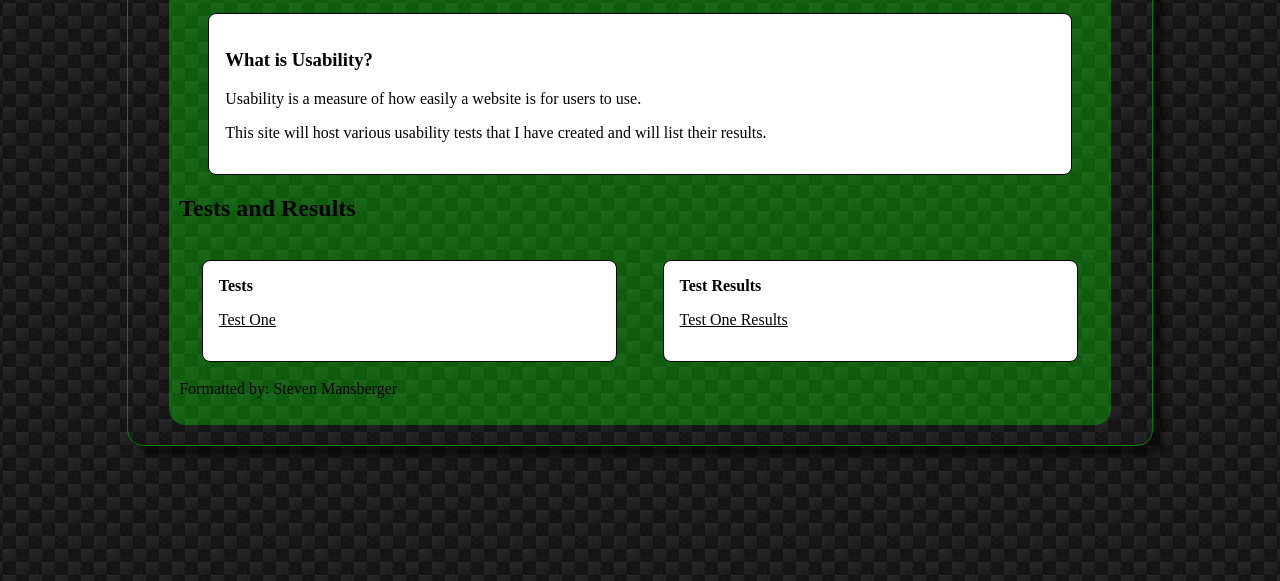
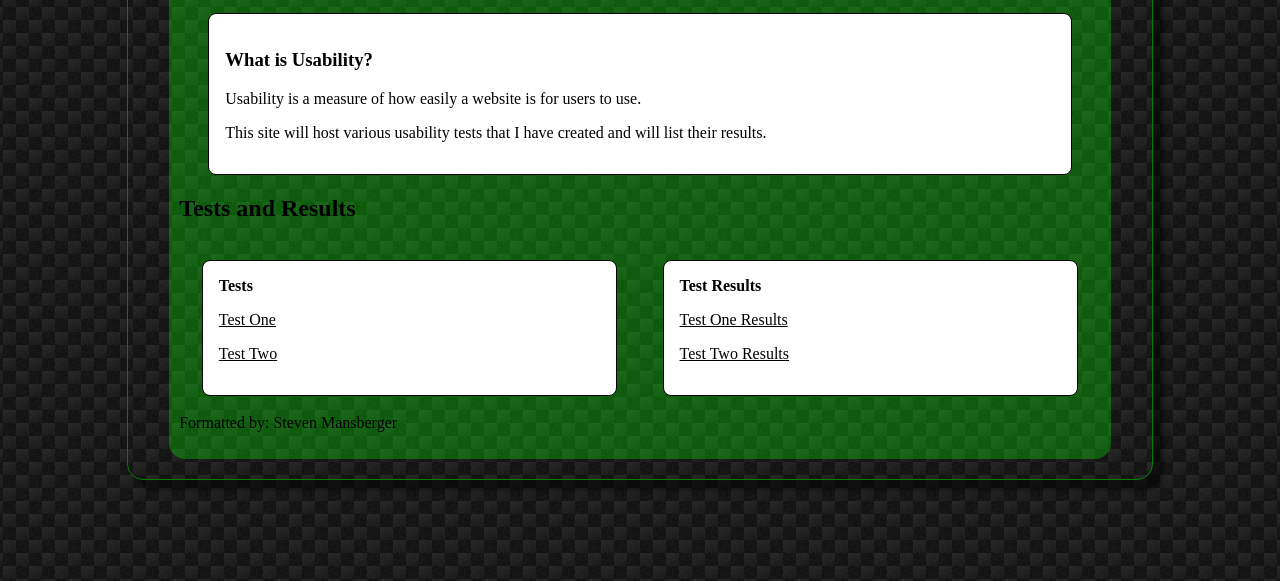
Before and after one commit to SMansberger/WiU, a plain HTML site: page WiU1312_Mansberger_Steven/UsabilityTestingLanding.html in a window 1280 px wide. Shown: the part 219-800 px from the top of the page. Drawn offline with Linux system fonts and the light colour scheme.

Commit message:
B3 Upload
Folder organization, website updating, too much busywork on this
project…

```diff
--- /dev/null
+++ b/B3/Landing-Page.txt
@@ -0,0 +1 @@
+http://smansberger.github.io/WiU/WiU1312_Mansberger_Steven/UsabilityTestingLanding.html
--- a/WiU1312_Mansberger_Steven/UsabilityTestingLanding.html
+++ b/WiU1312_Mansberger_Steven/UsabilityTestingLanding.html
@@ -38,6 +38,7 @@
         <a id="tests"></a>
             <strong>Tests</strong>
                 <p><a href="https://usabilityhub.com/do/a9bb9d80483f/3b6f">Test One</a></p>
+                <p><a href="https://usabilityhub.com/do/bd6b1d5e88ba/d9dc">Test Two</a></p>
     </article>
 </div>
 
@@ -47,6 +48,7 @@
     <a id="results"></a>
         <strong>Test Results</strong>
     		<p><a href="https://usabilityhub.com/tests/a9bb9d80483f/results/7fc942ebe00f">Test One Results</a></p>
+            <p><a href="https://usabilityhub.com/tests/bd6b1d5e88ba/results/abcc3dcfd742">Test Two Results</a></p>
     </article>
 </div>
 
```
Also changed, not shown: B3/1386318397_80_Globe.png (renamed from 1386318397_80_Globe.png), B3/1386322495_icon-ios7-camera.png (renamed from 1386322495_icon-ios7-camera.png), B3/Wireframesfolder/01.png (added), 5 other files.
